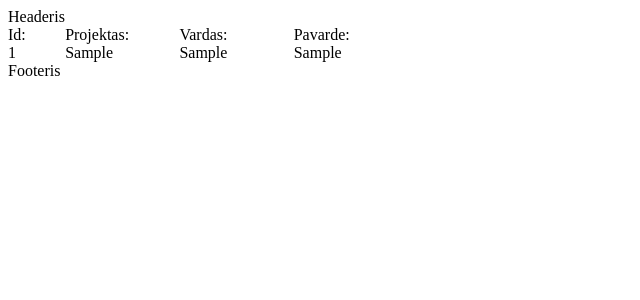
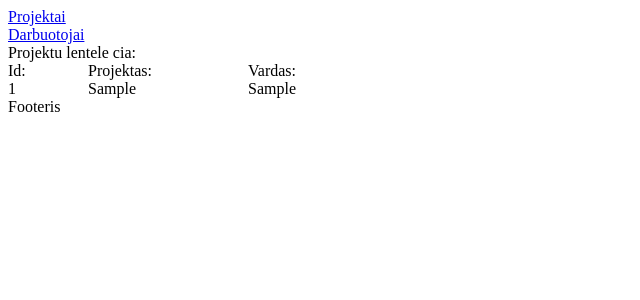
Before and after one commit to gretanorv/BIT_SP2-personalo_valdymo_sistema, a PHP site: page /index.php?path=projektai in a window 1280 px wide. Shown: the top 300 px of the page, without its empty margins (0-640 px from the left). Run offline with PHP 8.4, Linux system fonts and the light colour scheme; tables that the repository leaves empty or names only in its code hold one stand-in row (values such as "Sample post").

Commit message:
darbuotoju ir projketu lenteles

```diff
--- a/index.php
+++ b/index.php
@@ -9,7 +9,14 @@
 </head>
 
 <body>
-    <header class="header">Headeris</header>
+    <header class="header">
+        <div class="header_btn">
+            <a href="?path=projektai" class="header_btn-name">Projektai</a>
+        </div>
+        <div class="header_btn">
+            <a href="?path=darbuotojai" class="header_btn-name">Darbuotojai</a>
+        </div>
+    </header>
     <main class="main">
 
         <?php
@@ -18,7 +25,7 @@
         $username = 'root';
         $password = 'mysql';
 
-        //TODO:: instructions for db initiation
+        //TODO:: instructions for db initiation:: WATCH
         //create connection
         // $conn = mysqli_connect($server_name, $username, $password);
         // if (!$conn) (die("Connection failed: " . mysqli_connect_error()));
@@ -31,10 +38,29 @@
         //     echo "Error creating database: " . mysqli_error($conn);
         // }
 
-
         $db_name = 'personalo_valdymo_sistema';
         $conn = mysqli_connect($server_name, $username, $password, $db_name);
-        if (!$conn) die('Connection failed: ' . mysqli_connect_error());
+        if (!$conn) {
+            die('Connection failed: ' . mysqli_connect_error());
+        } else {
+            //magic starts here
+            $sql = 'SELECT projektai.id AS id, projekto_pavadinimas,  CONCAT_WS(" ", vardas, pavarde) AS vardas FROM projektai
+            LEFT JOIN darbuotojai ON projektai.id = darbuotojai.projekto_id';
+        }
+
+        if ($_GET['path'] == 'darbuotojai') {
+            print('Darbuotoju lentele cia:');
+            $sql = 'SELECT darbuotojai.id, concat_ws(" ", vardas, pavarde) AS vardas, projekto_pavadinimas FROM darbuotojai
+            LEFT JOIN projektai ON projektai.id = darbuotojai.projekto_id';
+        } else if ($_GET['path'] == 'projektai') {
+            print('Projektu lentele cia:');
+            $sql = 'SELECT projektai.id, projekto_pavadinimas, group_concat(vardas) AS vardas FROM projektai
+            LEFT JOIN darbuotojai ON projektai.id = darbuotojai.projekto_id
+            GROUP BY projektai.id';
+        }
+
+        print_table($conn, $sql);
+
 
         // //create tables
         // $sql = 'CREATE TABLE projektai (
@@ -75,8 +101,8 @@
 
 
         //projektai ir darbuotojai
-        $sql = 'SELECT projektai.id AS id, projekto_pavadinimas, vardas, pavarde FROM projektai
-        LEFT JOIN darbuotojai ON projektai.id = darbuotojai.projekto_id';
+        function print_table($conn, $sql)
+        {
             $res = mysqli_query($conn, $sql);
             if (mysqli_num_rows($res) > 0) {
                 print('<div style="display:flex; flex-direction:column; width:400px">');
@@ -84,7 +110,6 @@
                 <div style="flex:1">Id:</div>
                 <div style="flex:2">Projektas:</div>
                 <div style="flex:2">Vardas:</div>
-                <div style="flex:2">Pavarde:</div>
             </div>');
                 while ($row = mysqli_fetch_assoc($res)) {
                     print("
@@ -92,11 +117,11 @@
                     <div style='flex:1'>{$row['id']}</div>
                     <div style='flex:2'>{$row['projekto_pavadinimas']}</div>
                     <div style='flex:2'>{$row['vardas']}</div>
-                    <div style='flex:2'>{$row['pavarde']}</div>
                 </div>
             ");
                 }
                 print('</div>');
+            }
         }
 
         ?>
```
Lines whose indentation alone changed are shown as unchanged.
